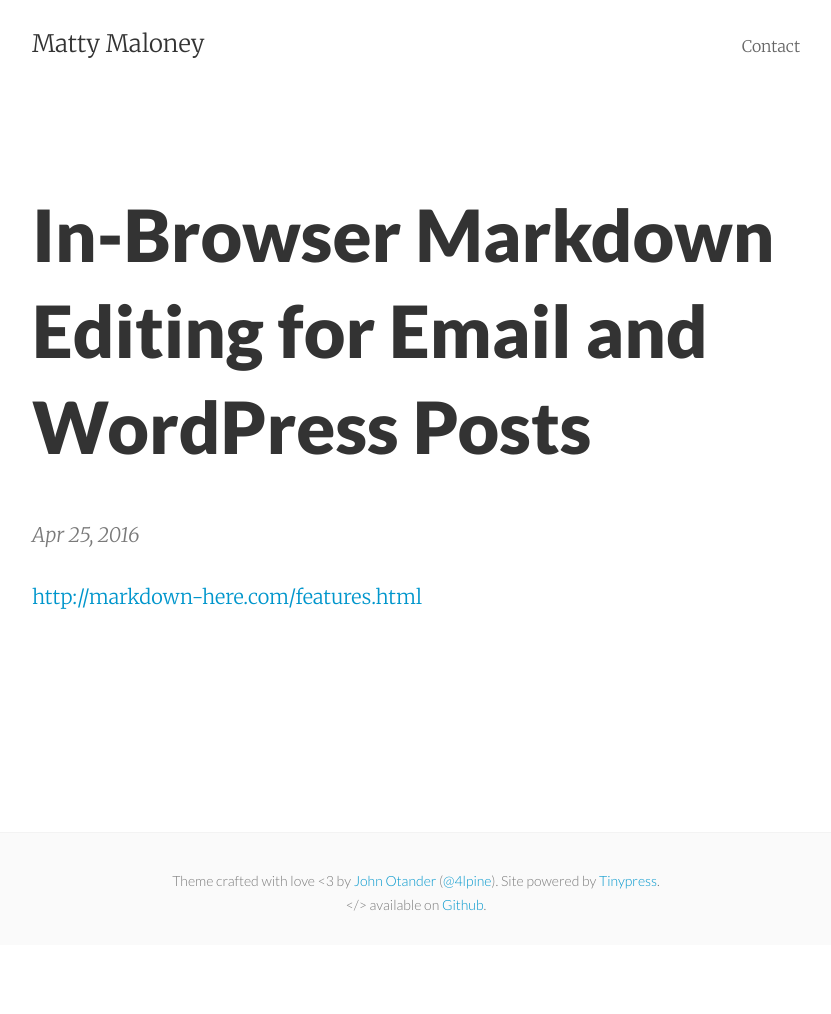
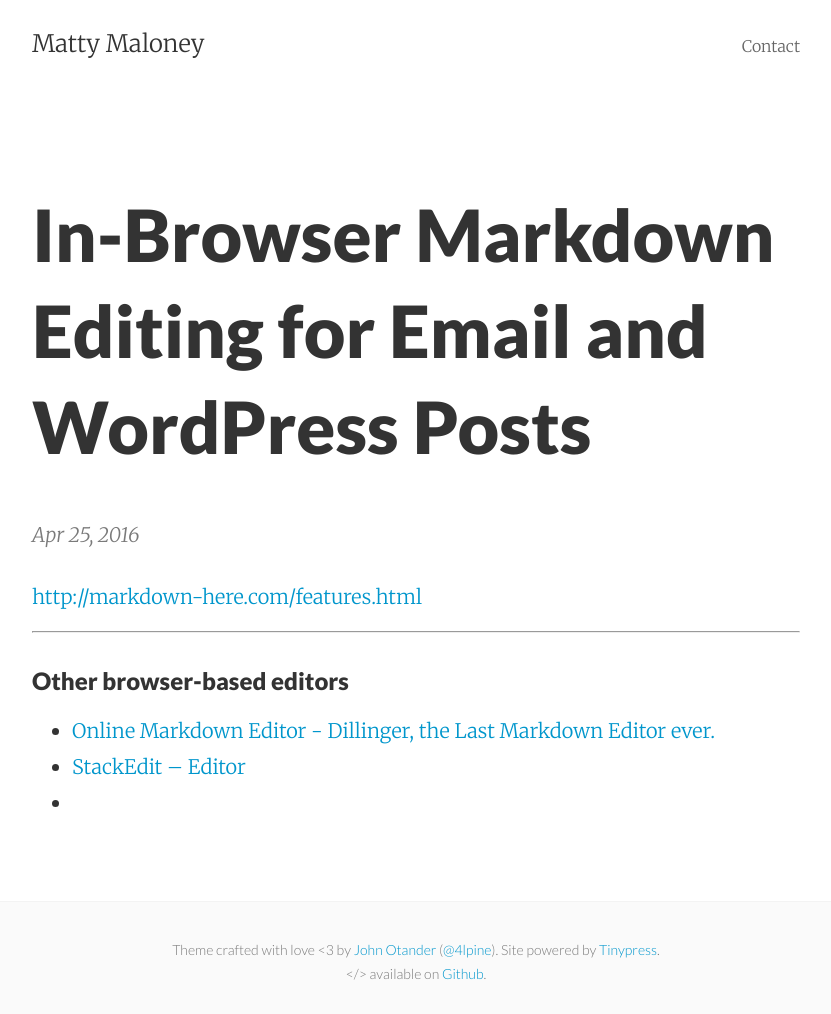
Before and after one commit to mattymaloney/mattymaloney.github.io, a Jekyll site: the page built from _posts/2016-04-25-in-browser-markdown-editing.md, in a window 1280 px wide. Shown: the whole page, without its empty margins (224-1055 px from the left). Built offline with Jekyll 4.4.1, drawn with Linux system fonts in a browser that asks for light colours; before the commit the page ends 945 px from its top, so only the background shows below that.

Commit message:
Update 2016-04-25-in-browser-markdown-editing.md

```diff
--- a/_posts/2016-04-25-in-browser-markdown-editing.md
+++ b/_posts/2016-04-25-in-browser-markdown-editing.md
@@ -5,3 +5,11 @@ published: true
 ---
 
 [http://markdown-here.com/features.html](http://markdown-here.com/features.html)
+
+---
+
+### Other browser-based editors
+
+* [Online Markdown Editor - Dillinger, the Last Markdown Editor ever.](http://dillinger.io/)
+* [StackEdit – Editor](https://stackedit.io/editor)
+*
```
